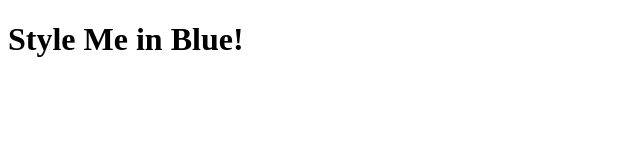
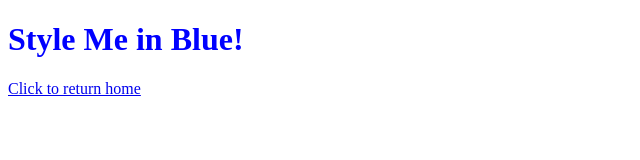
Before and after one commit to PlebianJim/5.1-adding-css, a plain HTML site: page inline.html in a window 1280 px wide. Shown: the whole page, without its empty margins (0-640 px from the left). Drawn offline with Linux system fonts and the light colour scheme.

Commit message:
added the three different styles, linked to each page from the index.html file and then added an <a> to each example page to allow user to return to the homepage

```diff
--- a/inline.html
+++ b/inline.html
@@ -7,7 +7,8 @@
 </head>
 
 <body>
-<h1>Style Me in Blue!</h1>
+<h1 style="color: blue">Style Me in Blue!</h1>
+<p><a href="./index.html">Click to return home</a></p>
 </body>
 
 </html>
--- a/style.css
+++ b/style.css
@@ -0,0 +1,3 @@
+h1 {
+    color: green;
+}
```
Also changed, not shown: external.html (+2 -0 lines), index.html (+6 -0 lines), internal.html (+6 -0 lines).
